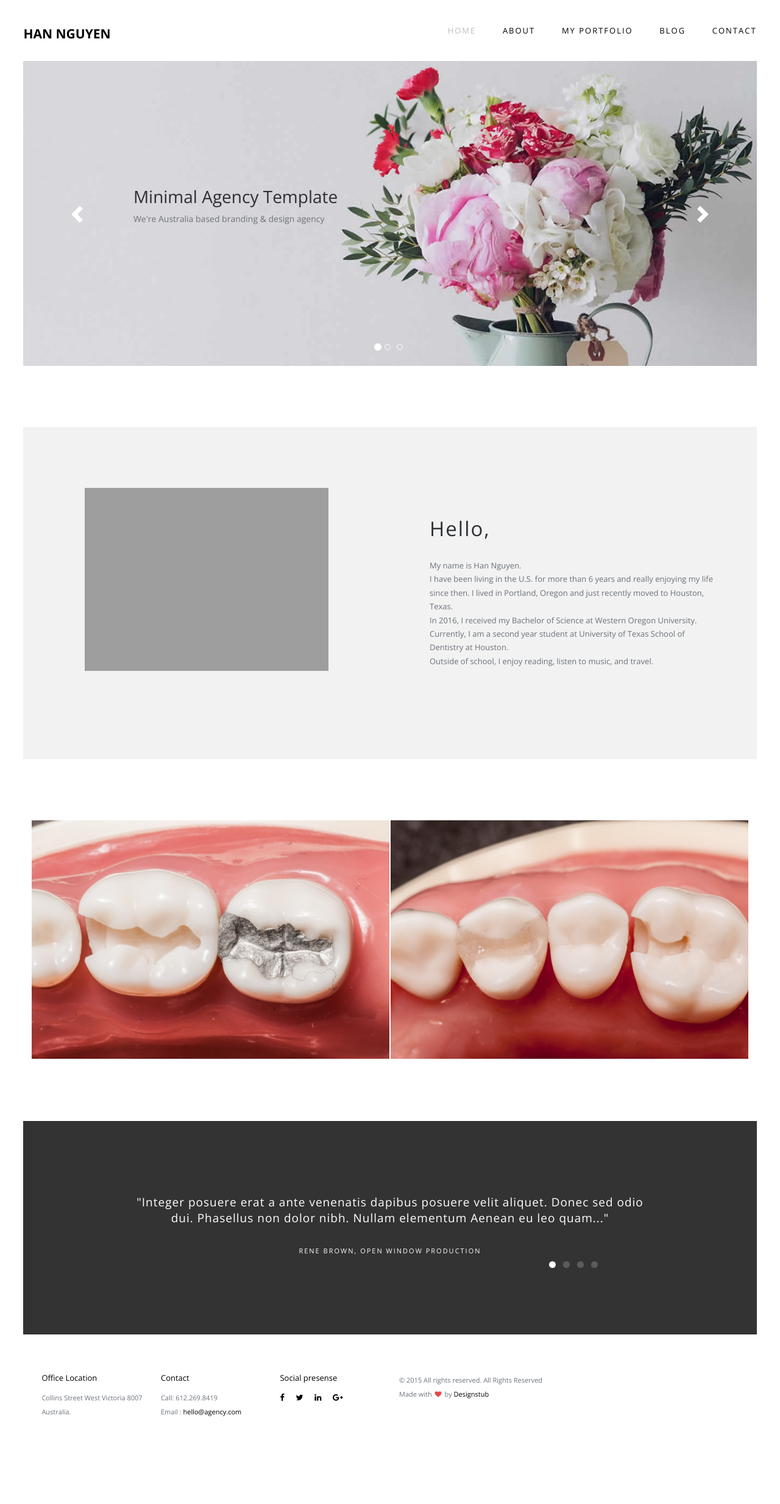
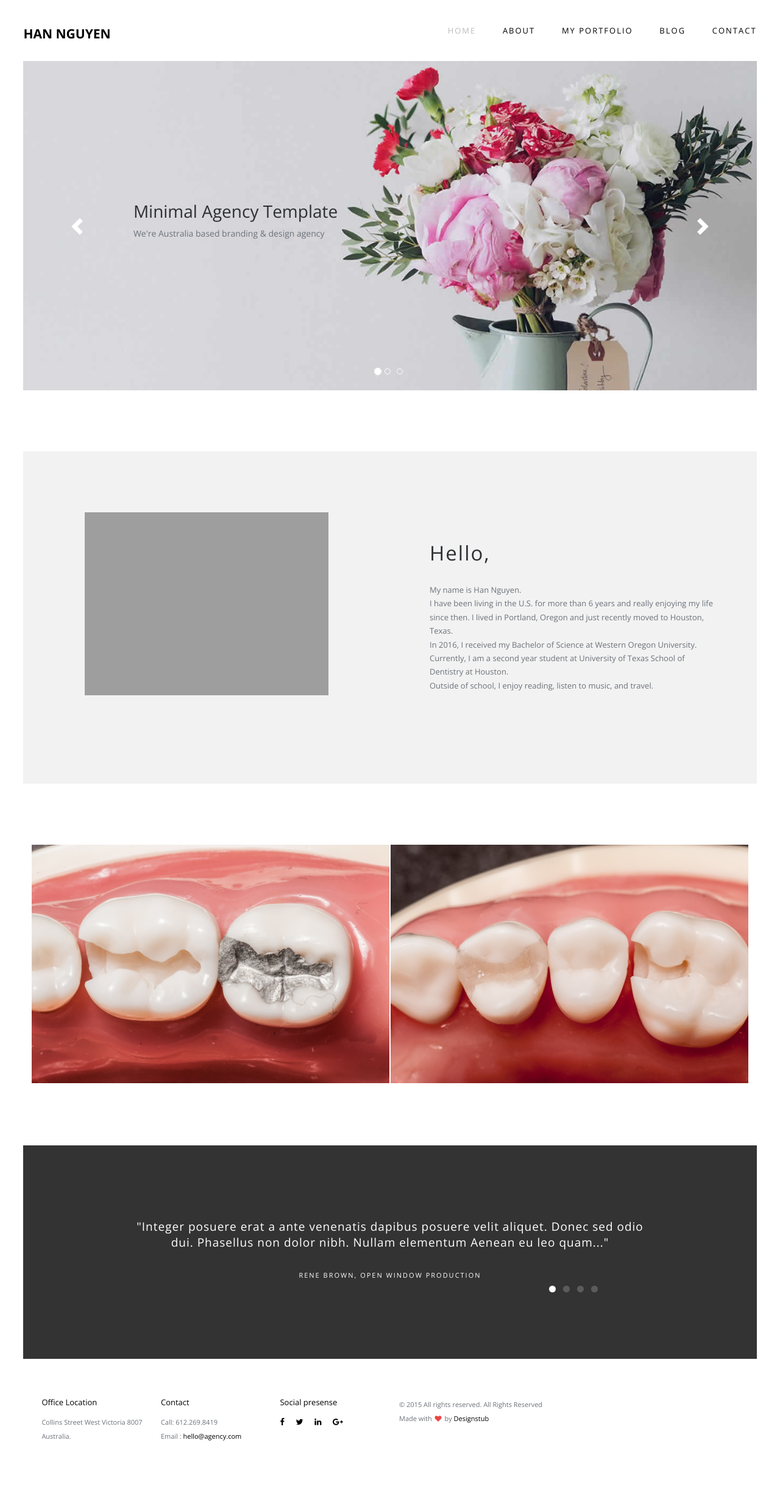
Before and after one commit to hannguyenutsd/test.github.io, a PHP site: page / in a window 1280 px wide. Shown: the whole page at 61% size. Before the commit the page ends 2322 px from the top, so only its background shows below. Run offline with PHP 8.4, Linux system fonts and the light colour scheme; some libraries are stand-ins or nearby versions; grey boxes are pictures that could not be loaded.

Commit message:
Position

```diff
--- a/css/main.css
+++ b/css/main.css
@@ -296,7 +296,7 @@ ul li {
 
 .carousel {
 	width: 94%;
-	height: 500px;
+	height: 540px;
 	margin: auto;
 }
 .item, .active, .carousel-inner {
```
Also changed, not shown: images/slider/nov-17-welcome-november-cal-1920x1080.png (added).
